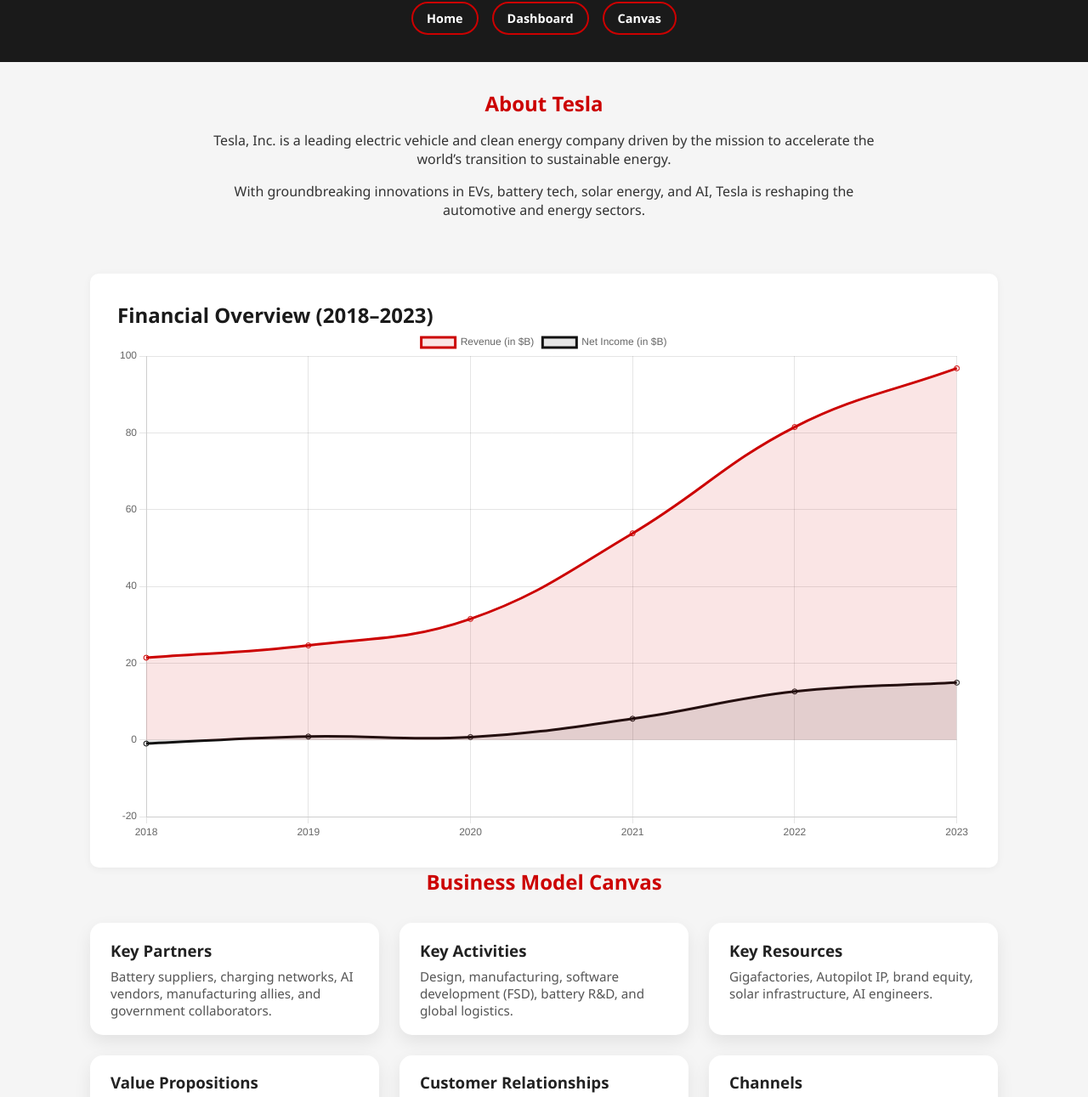
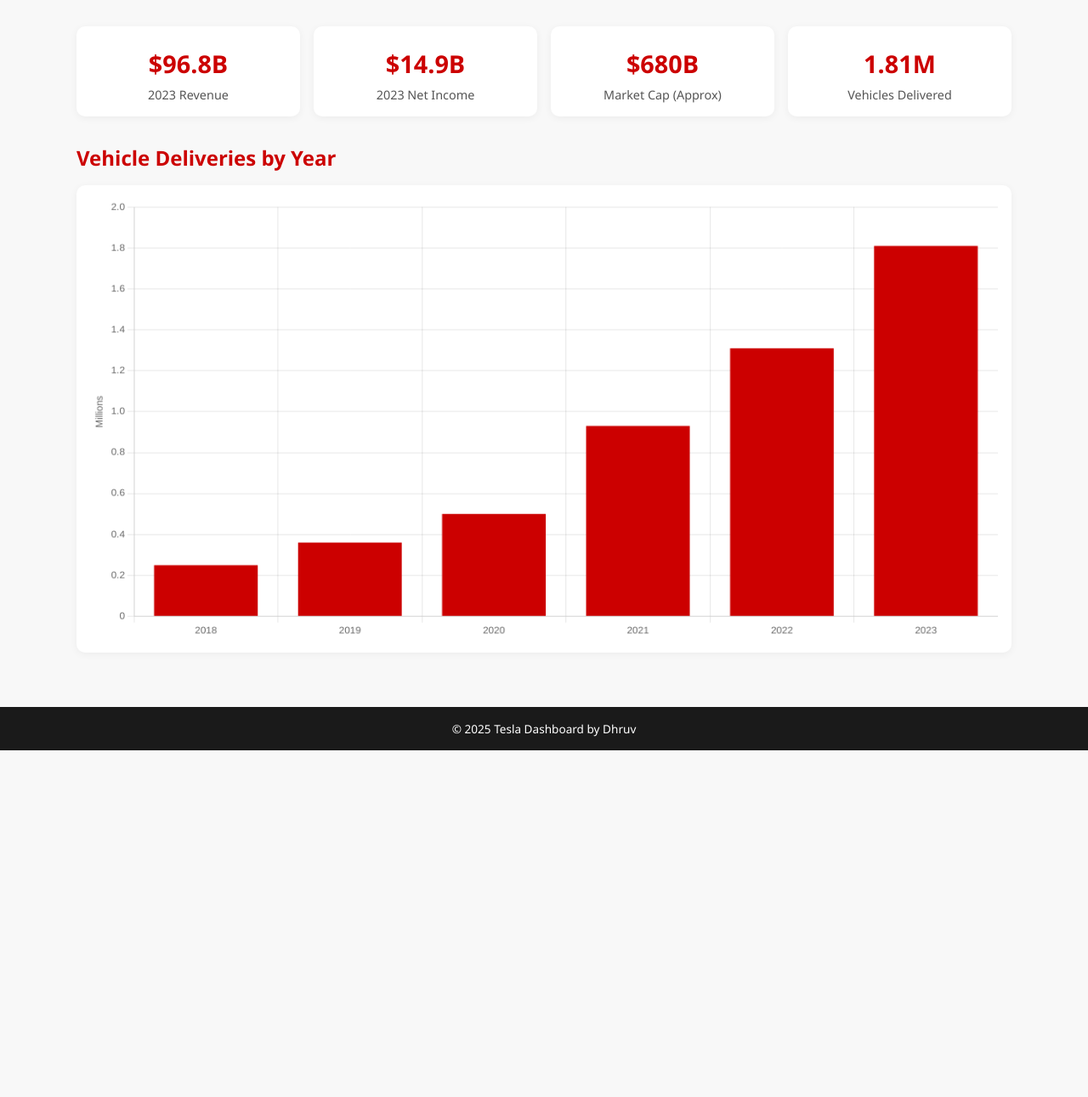
Before and after one commit to noxyiel/Finnopage, a plain HTML site: page tesla-dashboard.html in a window 1280 px wide. Shown: the part 170-1461 px from the top of the page at 85% size. After the commit the page ends 1053 px from the top, so only its background shows below. Drawn offline with nearby package versions, Linux system fonts and the light colour scheme.

Commit message:
Update tesla-dashboard.html

```diff
--- a/tesla-dashboard.html
+++ b/tesla-dashboard.html
@@ -4,23 +4,17 @@
 <head>
   <meta charset="UTF-8" />
   <meta name="viewport" content="width=device-width, initial-scale=1.0" />
-  <title>Tesla Business Model</title>
+  <title>Tesla Dashboard</title>
   <style>
     :root {
       --red: #cc0000;
+      --bg: #f8f8f8;
+      --dark: #1a1a1a;
       --white: #ffffff;
-      --dark: #1a1a1a;
-      --bg: #f5f5f5;
-      --shadow: rgba(0, 0, 0, 0.08);
-    }
-
-    * {
-      margin: 0;
-      padding: 0;
-      box-sizing: border-box;
     }
 
     body {
+      margin: 0;
       font-family: 'Segoe UI', sans-serif;
       background: var(--bg);
       color: var(--dark);
@@ -29,191 +23,127 @@
     header {
       background: var(--dark);
       color: var(--white);
+      text-align: center;
       padding: 2rem 1rem;
-      text-align: center;
-      position: relative;
     }
 
-    header img {
-      height: 60px;
-      margin-bottom: 1rem;
+    h1 {
+      color: var(--red);
+      margin: 0.5rem 0;
     }
 
-    nav {
-      margin-top: 1rem;
-      display: flex;
-      justify-content: center;
-      gap: 1rem;
-      flex-wrap: wrap;
-    }
-
-    nav a {
-      text-decoration: none;
-      color: var(--white);
-      background: transparent;
-      border: 2px solid var(--red);
-      padding: 0.5rem 1rem;
-      border-radius: 30px;
-      font-weight: 600;
-      font-size: 0.9rem;
-      transition: all 0.3s ease;
-    }
-
-    nav a:hover {
-      background: var(--red);
-      color: var(--white);
-      transform: scale(1.05);
-      box-shadow: 0 4px 10px var(--shadow);
-    }
-
-    main {
+    .dashboard {
       max-width: 1100px;
       margin: auto;
       padding: 2rem 1rem;
     }
 
-    .intro {
-      text-align: center;
-      margin-bottom: 3rem;
-    }
-
-    .intro h2 {
-      color: var(--red);
-      margin-bottom: 1rem;
-    }
-
-    .intro p {
-      max-width: 800px;
-      margin: 0 auto 1rem auto;
-      font-size: 1rem;
-      color: #333;
-    }
-
-    .canvas-section h2 {
-      text-align: center;
-      color: var(--red);
+    .kpis {
+      display: grid;
+      grid-template-columns: repeat(auto-fit, minmax(200px, 1fr));
+      gap: 1rem;
       margin-bottom: 2rem;
     }
 
-    .canvas-grid {
-      display: grid;
-      grid-template-columns: repeat(auto-fit, minmax(250px, 1fr));
-      gap: 1.5rem;
+    .card {
+      background: var(--white);
+      padding: 1rem;
+      border-radius: 10px;
+      box-shadow: 0 2px 10px rgba(0, 0, 0, 0.05);
+      text-align: center;
     }
 
-    .canvas-box {
-      background: var(--white);
-      border-radius: 15px;
-      padding: 1.2rem 1.5rem;
-      box-shadow: 0 8px 20px var(--shadow);
-      transition: transform 0.3s ease, box-shadow 0.3s ease;
-      cursor: default;
+    .card h2 {
+      margin: 0.5rem 0;
+      font-size: 1.8rem;
+      color: var(--red);
     }
 
-    .canvas-box:hover {
-      transform: translateY(-5px);
-      box-shadow: 0 12px 25px rgba(0, 0, 0, 0.1);
-    }
-
-    .canvas-box h3 {
-      margin-bottom: 0.5rem;
-      color: #222;
-    }
-
-    .canvas-box p {
-      font-size: 0.95rem;
+    .card p {
+      margin: 0;
+      font-size: 0.9rem;
       color: #555;
     }
 
-    .financials {
-      margin-top: 4rem;
-      background: #fff;
-      padding: 2rem;
+    canvas {
+      background: var(--white);
       border-radius: 10px;
+      padding: 1rem;
       box-shadow: 0 2px 10px rgba(0, 0, 0, 0.05);
     }
-
 
     footer {
       text-align: center;
       background: var(--dark);
       color: var(--white);
       padding: 1rem;
-      margin-top: 3rem;
+      font-size: 0.85rem;
+      margin-top: 2rem;
     }
   </style>
 </head>
 
 <body>
   <header>
-    <img src="https://upload.wikimedia.org/wikipedia/commons/b/bd/Tesla_Motors.svg" alt="Tesla Logo" />
-    <h1>Tesla Business Model & Analysis</h1>
-    <nav>
-      <a href="index.html">Home</a>
-      <a href="tesla-dashboard.html">Dashboard</a>
-      <a href="teslacanvas.html">Canvas</a>
-    </nav>
+    <h1>Tesla KPI Dashboard</h1>
+    <p>Key Performance Indicators and Growth Metrics</p>
   </header>
 
-  <main>
-    <section class="intro">
-      <h2>About Tesla</h2>
-      <p>
-        Tesla, Inc. is a leading electric vehicle and clean energy company driven by the mission to accelerate the
-        world’s transition to sustainable energy.
-      </p>
-      <p>
-        With groundbreaking innovations in EVs, battery tech, solar energy, and AI, Tesla is reshaping the automotive
-        and energy sectors.
-      </p>
-    </section>
-    <section class="financials">
-      <h2>Financial Overview (2018–2023)</h2>
-      <canvas id="revenueChart" width="100%" height="60"></canvas>
-    </section>
+  <div class="dashboard">
+    <div class="kpis">
+      <div class="card">
+        <h2>$96.8B</h2>
+        <p>2023 Revenue</p>
+      </div>
+      <div class="card">
+        <h2>$14.9B</h2>
+        <p>2023 Net Income</p>
+      </div>
+      <div class="card">
+        <h2>$680B</h2>
+        <p>Market Cap (Approx)</p>
+      </div>
+      <div class="card">
+        <h2>1.81M</h2>
+        <p>Vehicles Delivered</p>
+      </div>
+    </div>
+
+    <h2 style="color: var(--red); margin-bottom: 1rem;">Vehicle Deliveries by Year</h2>
+    <canvas id="vehicleChart"></canvas>
+  </div>
+
+  <footer>
+    &copy; 2025 Tesla Dashboard by Dhruv
+  </footer>
 
   <script src="https://cdn.jsdelivr.net/npm/chart.js"></script>
   <script>
-      const ctx = document.getElementById('revenueChart').getContext('2d');
-
-      const data = {
+    const ctx = document.getElementById('vehicleChart').getContext('2d');
+    const vehicleData = {
       labels: ['2018', '2019', '2020', '2021', '2022', '2023'],
-        datasets: [
-          {
-            label: 'Revenue (in $B)',
-            data: [21.4, 24.6, 31.5, 53.8, 81.5, 96.8],
-            borderColor: '#cc0000',
-            backgroundColor: 'rgba(204, 0, 0, 0.1)',
-            fill: true,
-            tension: 0.4
-          },
-          {
-            label: 'Net Income (in $B)',
-            data: [-0.98, 0.86, 0.72, 5.5, 12.6, 14.9],
-            borderColor: '#111',
-            backgroundColor: 'rgba(0,0,0,0.1)',
-            fill: true,
-            tension: 0.4
-          }
-        ]
+      datasets: [{
+        label: 'Vehicles Delivered (in Millions)',
+        data: [0.25, 0.36, 0.50, 0.93, 1.31, 1.81],
+        backgroundColor: '#cc0000'
+      }]
     };
 
     const config = {
-        type: 'line',
-        data: data,
+      type: 'bar',
+      data: vehicleData,
       options: {
         responsive: true,
         plugins: {
-            legend: {
-              position: 'top'
-            },
-            title: {
-              display: false
-            }
+          legend: {display: false}
         },
         scales: {
           y: {
-              beginAtZero: false
+            beginAtZero: true,
+            title: {
+              display: true,
+              text: 'Millions'
+            }
           }
         }
       }
@@ -221,54 +151,6 @@
 
     new Chart(ctx, config);
   </script>
-
-
-    <section class="canvas-section">
-      <h2>Business Model Canvas</h2>
-      <div class="canvas-grid">
-        <div class="canvas-box">
-          <h3>Key Partners</h3>
-          <p>Battery suppliers, charging networks, AI vendors, manufacturing allies, and government collaborators.</p>
-        </div>
-        <div class="canvas-box">
-          <h3>Key Activities</h3>
-          <p>Design, manufacturing, software development (FSD), battery R&D, and global logistics.</p>
-        </div>
-        <div class="canvas-box">
-          <h3>Key Resources</h3>
-          <p>Gigafactories, Autopilot IP, brand equity, solar infrastructure, AI engineers.</p>
-        </div>
-        <div class="canvas-box">
-          <h3>Value Propositions</h3>
-          <p>Zero-emission vehicles, superior tech, futuristic design, over-the-air updates, and energy efficiency.</p>
-        </div>
-        <div class="canvas-box">
-          <h3>Customer Relationships</h3>
-          <p>Direct-to-consumer sales, digital service support, Tesla app, loyalty through innovation.</p>
-        </div>
-        <div class="canvas-box">
-          <h3>Channels</h3>
-          <p>Official website, showrooms, mobile app, service centers, and online communities.</p>
-        </div>
-        <div class="canvas-box">
-          <h3>Customer Segments</h3>
-          <p>Eco-conscious buyers, tech adopters, luxury vehicle enthusiasts, and global investors.</p>
-        </div>
-        <div class="canvas-box">
-          <h3>Cost Structure</h3>
-          <p>Battery production, R&D, manufacturing operations, marketing, and AI development.</p>
-        </div>
-        <div class="canvas-box">
-          <h3>Revenue Streams</h3>
-          <p>EV sales, energy products, software (FSD), Supercharger fees, carbon credit sales.</p>
-        </div>
-      </div>
-    </section>
-  </main>
-
-  <footer>
-    &copy; 2025 Tesla Model Project by Dhruv Agarwal
-  </footer>
 </body>
 
 </html>
```
Lines whose indentation alone changed are shown as unchanged.
